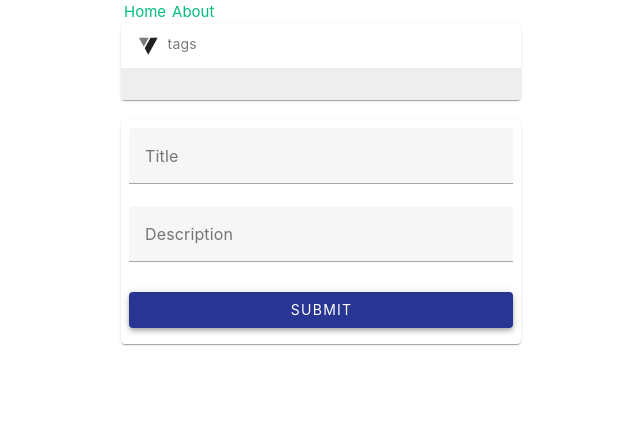
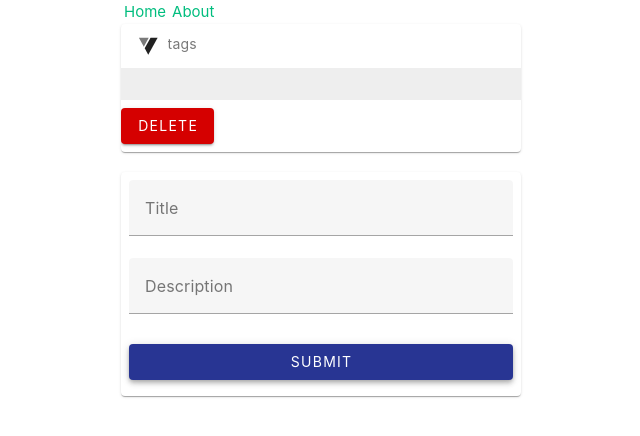
Before and after one commit to AndrewPalchykovsky/jira, a Vue app: page / in a window 1280 px wide. Both pictures are taken after a click on the button "SUBMIT". Shown: the top 436 px of the page, without its empty margins (119-759 px from the left). Built offline with nearby package versions, Linux system fonts and the light colour scheme.

Commit message:
feat: delete tasks from store

```diff
--- a/src/components/CreateCard.vue
+++ b/src/components/CreateCard.vue
@@ -11,6 +11,7 @@ const { addTask } = store
 
 const addItem = () => {
   addTask({
+    id: new Date().getTime().toString(),
     title: title.value,
     description: description.value
   })
--- a/src/components/TheCard.vue
+++ b/src/components/TheCard.vue
@@ -1,8 +1,13 @@
 <script lang="ts" setup>
+import { useTaskStore } from '@/stores/task'
+
 const props = defineProps<{
+  id: string
   title: string
   description: string
 }>()
+const store = useTaskStore()
+const { deleteTask } = store
 </script>
 
 <template>
@@ -14,6 +19,8 @@ const props = defineProps<{
     <v-card-text class="bg-surface-light pt-4">
       {{ description }}
     </v-card-text>
+
+    <v-btn class="my-2" color="red-accent-4" @click="deleteTask(props.id)">Delete</v-btn>
   </v-card>
 </template>
 
--- a/src/stores/task.ts
+++ b/src/stores/task.ts
@@ -10,10 +10,15 @@ export const useTaskStore = defineStore('task', () => {
     tasks.value = [...tasks.value, task]
   }
 
-  return { tasks, getTasks, addTask }
+  const deleteTask = (id: string) => {
+    tasks.value = tasks.value.filter((item) => item.id !== id)
+  }
+
+  return { tasks, getTasks, addTask, deleteTask }
 })
 
 export interface Task {
+  id: string
   title: string
   description: string
 }
--- a/src/views/HomeView.vue
+++ b/src/views/HomeView.vue
@@ -12,6 +12,7 @@ const { getTasks } = storeToRefs(store)
   <main>
     <TheCard
       v-for="(task, index) in getTasks"
+      :id="task.id"
       :key="index"
       :description="task.description"
       :title="task.title"
```
